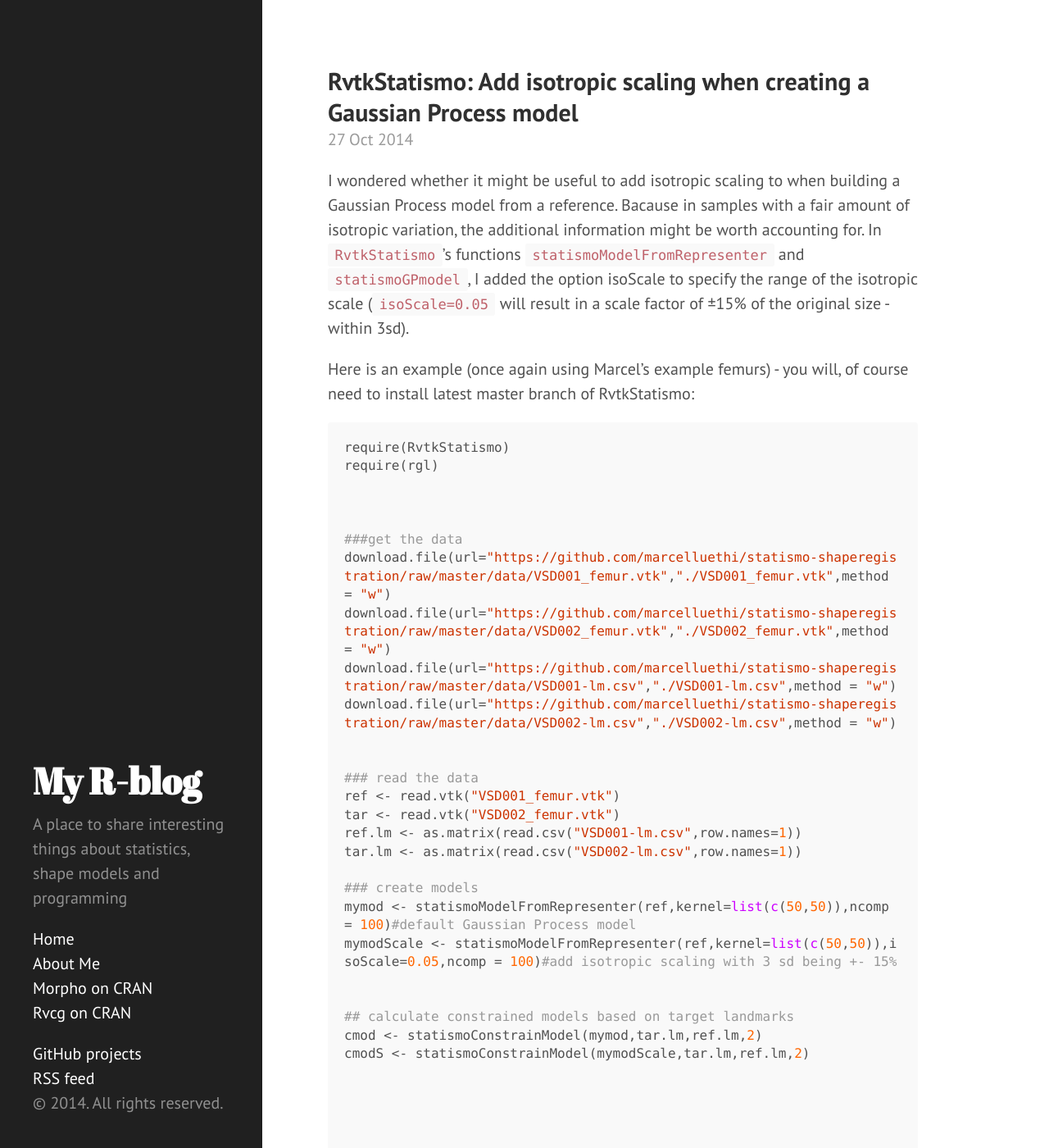
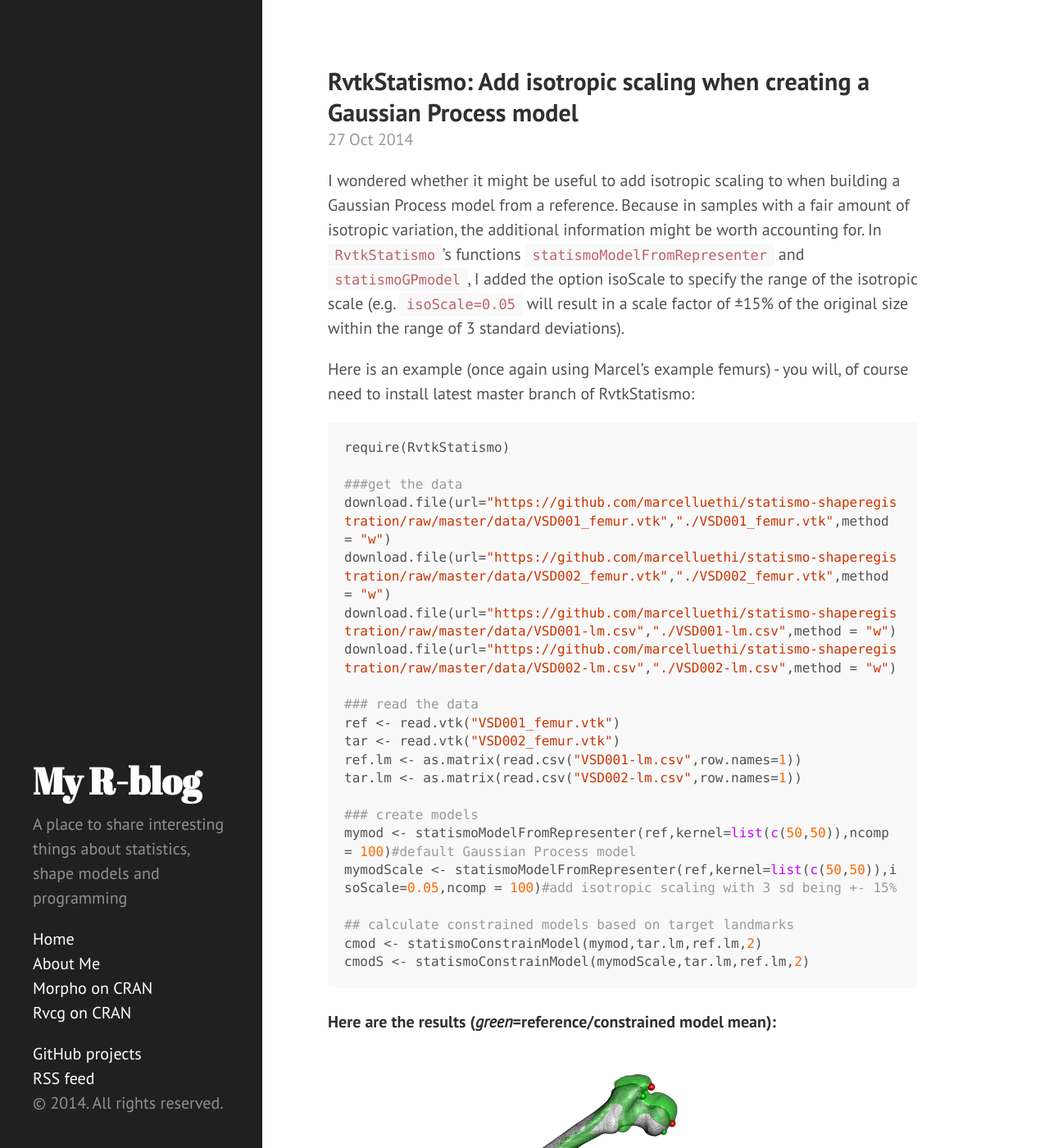
Before and after one commit to zarquon42b/zarquon42b.github.io, a Jekyll site: the page built from _posts/2014-10-27-statismoIsoScale.md, in a window 1280 px wide and 1400 px high. Shown: the whole window at 82% size. Built offline with Jekyll 4.4.1, drawn with Linux system fonts in a browser that asks for light colours; Markdown is read by kramdown in place of the engine named in the settings; comment, search, counter and statistics services are not loaded; some of the changed text lies outside the part shown.

Commit message:
typo fixes

````diff
--- a/_posts/2014-10-27-statismoIsoScale.md
+++ b/_posts/2014-10-27-statismoIsoScale.md
@@ -9,8 +9,8 @@ date: 2014-10-27 16:59:00 +0200
 title: RvtkStatismo&#58; Add isotropic scaling when creating a Gaussian Process model
 ---
 
-I wondered whether it might be useful to add isotropic scaling to when building a Gaussian Process model from a reference. Bacause in samples with a fair amount of isotropic variation, the additional information might be worth accounting for.
-In ```RvtkStatismo```'s functions ```statismoModelFromRepresenter``` and ```statismoGPmodel```, I added the option isoScale to specify the range of the isotropic scale (```isoScale=0.05``` will result in a scale factor of &#177;15% of the original size - within 3sd).
+I wondered whether it might be useful to add isotropic scaling to when building a Gaussian Process model from a reference. Because in samples with a fair amount of isotropic variation, the additional information might be worth accounting for.
+In ```RvtkStatismo```'s functions ```statismoModelFromRepresenter``` and ```statismoGPmodel```, I added the option isoScale to specify the range of the isotropic scale (e.g. ```isoScale=0.05``` will result in a scale factor of &#177;15% of the original size within the range of 3 standard deviations).
 
 Here is an example (once again using Marcel's example femurs) - you will, of course need to install latest master branch of RvtkStatismo:
 
@@ -18,16 +18,12 @@ Here is an example (once again using Marcel's example femurs) - you will, of cou
 
 ```r
 require(RvtkStatismo)
-require(rgl)
-
-
 
 ###get the data
 download.file(url="https://github.com/marcelluethi/statismo-shaperegistration/raw/master/data/VSD001_femur.vtk","./VSD001_femur.vtk",method = "w")
 download.file(url="https://github.com/marcelluethi/statismo-shaperegistration/raw/master/data/VSD002_femur.vtk","./VSD002_femur.vtk",method = "w")
 download.file(url="https://github.com/marcelluethi/statismo-shaperegistration/raw/master/data/VSD001-lm.csv","./VSD001-lm.csv",method = "w")
 download.file(url="https://github.com/marcelluethi/statismo-shaperegistration/raw/master/data/VSD002-lm.csv","./VSD002-lm.csv",method = "w")
-
 
 ### read the data
 ref <- read.vtk("VSD001_femur.vtk")
@@ -39,17 +35,12 @@ tar.lm <- as.matrix(read.csv("VSD002-lm.csv",row.names=1))
 mymod <- statismoModelFromRepresenter(ref,kernel=list(c(50,50)),ncomp = 100)#default Gaussian Process model
 mymodScale <- statismoModelFromRepresenter(ref,kernel=list(c(50,50)),isoScale=0.05,ncomp = 100)#add isotropic scaling with 3 sd being +- 15%
 
-
 ## calculate constrained models based on target landmarks
 cmod <- statismoConstrainModel(mymod,tar.lm,ref.lm,2)
 cmodS <- statismoConstrainModel(mymodScale,tar.lm,ref.lm,2)
-
-
-
-
 ```
 
-Here are the results (*green*=reference):
+###Here are the results (*green*=reference/constrained model mean):
 <figure>
   <img src="/resources/images/origstate.png" alt="origstate" width="400" >
   <figcaption>Fig. 1: Original state with landmarks.</figcaption>
````
Also changed, not shown: other parts of _posts/2014-10-27-statismoIsoScale.md (+1 -1 lines).
